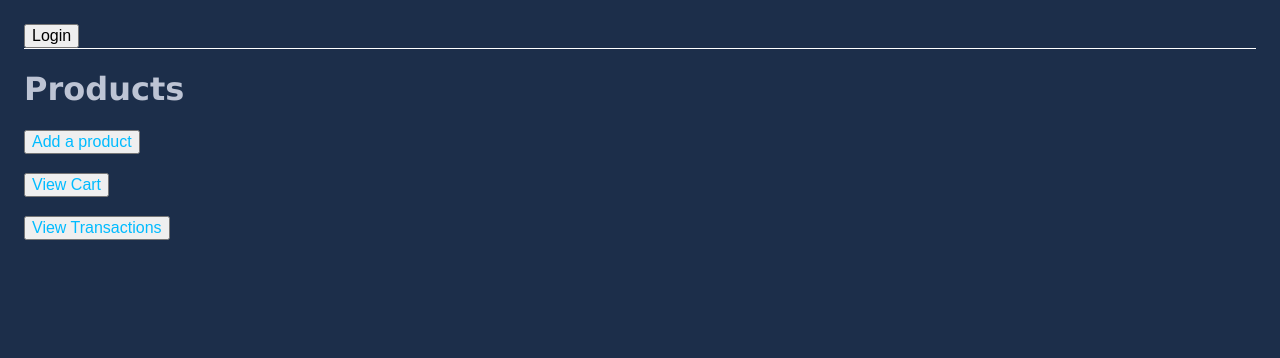
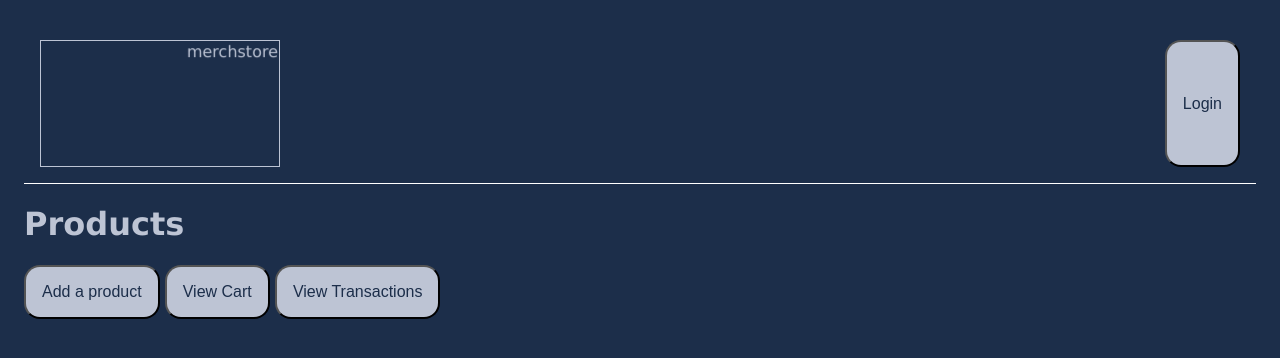
Before and after one commit to TheIronicHoodies/hobbysite-F-9, a Django app: page /merchstore/items in a window 1280 px wide. Shown: the top 358 px of the page. Run offline with Django 5.2, Linux system fonts and the light colour scheme; data that the repository does not hold is empty.

Commit message:
turned headers into dvd screens

```diff
--- a/hobbysite/urls.py
+++ b/hobbysite/urls.py
@@ -20,7 +20,7 @@ from django.conf import settings
 from django.conf.urls.static import static
 
 urlpatterns = [
-    path('commissions', include('commissions.urls', namespace='commissions')),
+    path('commissions/', include('commissions.urls', namespace='commissions')),
     path('wiki/', include('wiki.urls', namespace ='wiki')),
     path('forum/', include('forum.urls', namespace='forum')),
     path('', include('merchstore.urls', namespace='merchstore')),
--- a/templates/base.html
+++ b/templates/base.html
@@ -8,10 +8,13 @@
             * {
                 box-sizing: border-box;
                 font-size: 1rem;
+                --light-blue: #BDC4D4;
+                --dark-blue: #1C2E4A;
             }
+
             body {
-                background-color: #1C2E4A;
-                color: #BDC4D4;
+                background-color: var(--dark-blue);
+                color: var(--light-blue);
                 font-family: 'Lucida Sans', 'Lucida Sans Regular', 'Lucida Grande', 'Lucida Sans Unicode', Geneva, Verdana, sans-serif;
                 padding: 1em;
             }
@@ -27,6 +30,11 @@
 
             header {
                 border-bottom: 1px solid white;
+                display: flex;
+                flex-direction: row;
+                height: 20vh;
+                justify-content: space-between;
+                padding: 1em;
             }
 
             a, a:visited {
@@ -34,16 +42,39 @@
                 text-decoration: none;
             }
 
-            .comment {
-                background-color: #BDC4D4;
+            button, input {
+                background-color: var(--light-blue);
                 border-radius: 1em;
-                color: #1C2E4A;
+                color: var(--dark-blue);
+                height: auto;
                 padding: 1em;
-                width: 75%;
+            }
+
+            button a, input a, button a:visited, input a:visited {
+                color: var(--dark-blue);
+            }
+
+            marquee {
+                display: block;
+                margin: 0 0 0 0;
+            }
+
+            #vertical_dvd {
+                border: 1px var(--light-blue) solid;
+                height: 100%;
+                width: 20%;
             }
 
             section h1 {
                 margin-top: 1rem;
+            }
+
+            .comment {
+                background-color: var(--light-blue);
+                border-radius: 1em;
+                color: var(--dark-blue);
+                padding: 1em;
+                width: 75%;
             }
 
             .commissions_list {
@@ -54,10 +85,21 @@
             .strong {
                 font-weight: bold !important;
             }
+
+            .logout {
+                display: flex;
+                flex-direction: row-reverse;
+            }
         </style>
     </head>
     <body>
         <header>
+            <marquee behavior="alternate" direction="down" id="vertical_dvd">
+                <marquee behavior="alternate" direction="">
+                    {{request.resolver_match.app_name}}
+                </marquee>
+            </marquee>
+
             {% if request.user.is_authenticated %}
                 <form class="logout" method="POST" action="{% url 'logout' %}">
                     {% csrf_token %}
--- a/templates/product_create.html
+++ b/templates/product_create.html
@@ -1,5 +1,5 @@
 {% extends 'base.html' %}
-
+{% load static %}
 {% block content %}
     <h1>Add a product</h1>
     <form method="post">
--- a/templates/product_list.html
+++ b/templates/product_list.html
@@ -50,15 +50,17 @@
             {% endfor %}
         </ul>
     {% endif %}
+    <section class="merchstore_btns">
         <button type="submit">
             <a href="{% url 'merchstore:add-product' %}">Add a product</a>
         </button>
-    <br><br>
+
         <button type="submit">
             <a href="{% url 'merchstore:cart' %}">View Cart</a>
         </button>
-    <br><br>
+
         <button type="submit">
             <a href="{% url 'merchstore:transactions' %}">View Transactions</a>
         </button>
+    </section>
 {% endblock %}
```
Lines whose indentation alone changed are shown as unchanged.
